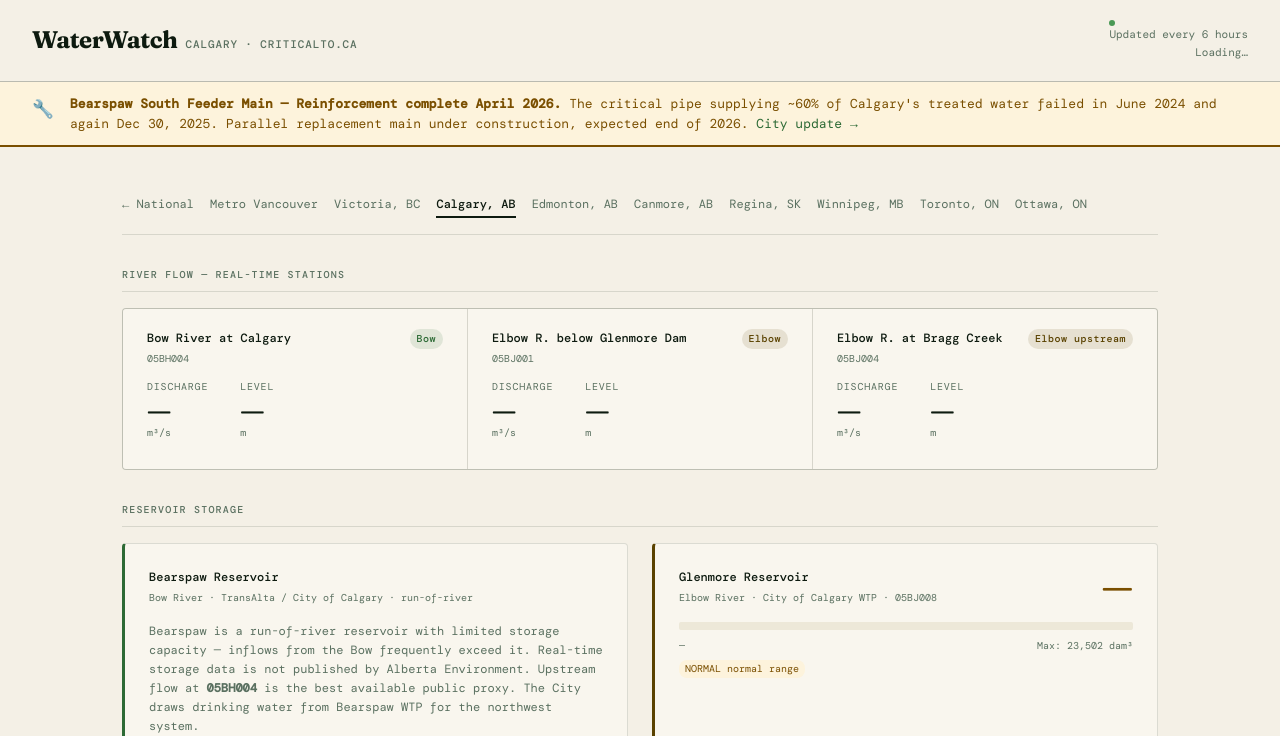
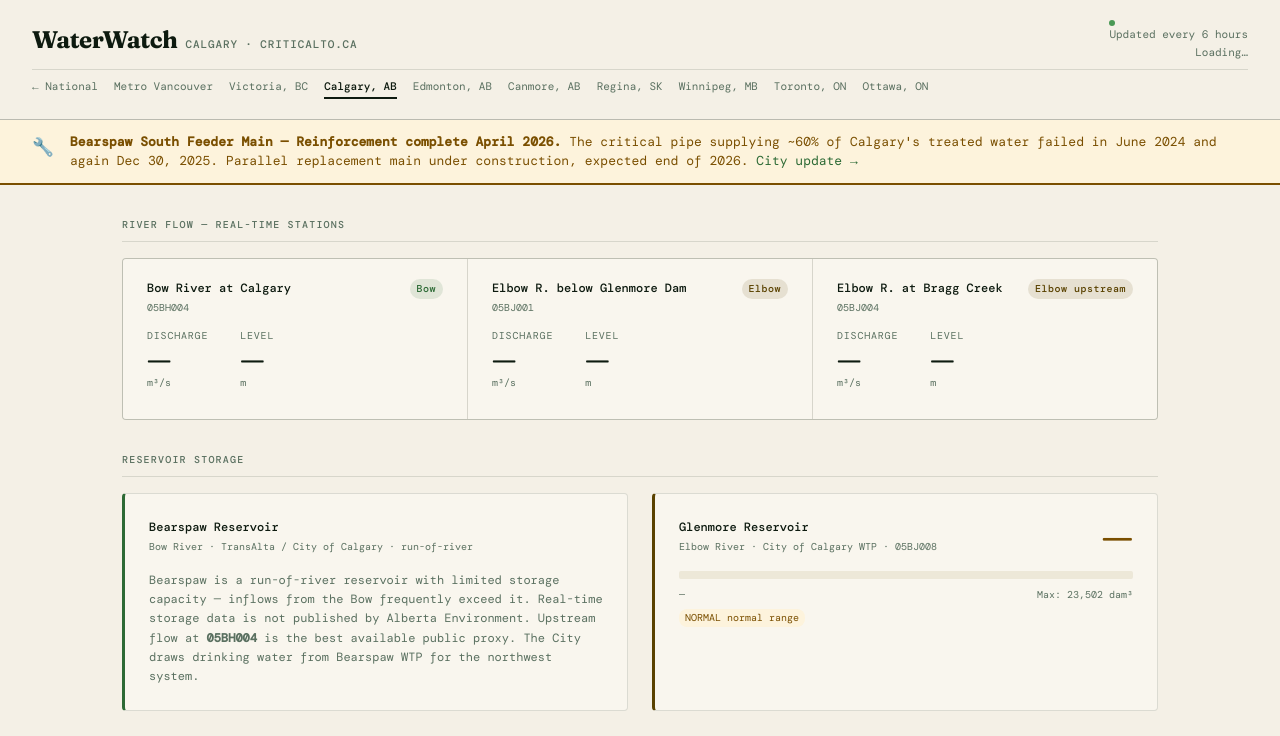
Before and after one commit to Sargjones/waterwatch, a plain HTML site: page site/calgary.html in a window 1280 px wide. Shown: the top 736 px of the page. Drawn offline with nearby package versions, Linux system fonts and the light colour scheme; grey boxes are pictures that could not be loaded.

Commit message:
Update calgary.html

```diff
--- a/site/calgary.html
+++ b/site/calgary.html
@@ -53,7 +53,7 @@
       background: var(--paper);
       position: sticky;
       top: 0;
-      z-index: 100;
+      z-index: 1001;
     }
     .logo { display: flex; align-items: baseline; gap: 0.5rem; }
     .logo-mark { font-family: var(--serif); font-size: 1.5rem; font-weight: 700; color: var(--ink); letter-spacing: -0.02em; }
@@ -139,7 +139,7 @@
     .badge-below { background: rgba(139,32,32,0.1); color: var(--danger-light); }
 
     /* ── Map ── */
-    #map { height: 280px; border-radius: 4px; border: 1px solid var(--border); margin-bottom: 2rem; }
+    #map { position: relative; z-index: 1; height: 280px; border-radius: 4px; border: 1px solid var(--border); margin-bottom: 2rem; }
 
     /* ── Chart ── */
     .chart-card { background: var(--paper-card); border: 1px solid var(--border); border-radius: 4px; padding: 1.5rem; margin-bottom: 2rem; }
@@ -195,7 +195,8 @@
 </head>
 <body>
 
-<header class="site-header">
+<header class="site-header" style="flex-direction:column;align-items:flex-start;gap:0.5rem">
+  <div style="display:flex;justify-content:space-between;align-items:center;width:100%">
     <div class="logo">
       <span class="logo-mark">WaterWatch</span>
       <span class="logo-region">Calgary · criticalto.ca</span>
@@ -204,6 +205,19 @@
       <span><span class="live-dot"></span>Updated every 6 hours</span>
       <span id="last-updated">Loading…</span>
     </div>
+  </div>
+  <nav style="display:flex;gap:1rem;flex-wrap:wrap;font-size:11px;padding-top:0.5rem;border-top:1px solid var(--border);width:100%">
+    <a href="/" style="color:var(--ink-muted);text-decoration:none">← National</a>
+    <a href="/vancouver.html" style="color:var(--ink-muted);text-decoration:none">Metro Vancouver</a>
+    <a href="/victoria.html" style="color:var(--ink-muted);text-decoration:none">Victoria, BC</a>
+    <a href="/calgary.html" style="color:var(--ink);font-weight:500;border-bottom:2px solid var(--ink);padding-bottom:1px;text-decoration:none">Calgary, AB</a>
+    <a href="/edmonton.html" style="color:var(--ink-muted);text-decoration:none">Edmonton, AB</a>
+    <a href="/canmore.html" style="color:var(--ink-muted);text-decoration:none">Canmore, AB</a>
+    <a href="/regina.html" style="color:var(--ink-muted);text-decoration:none">Regina, SK</a>
+    <a href="/winnipeg.html" style="color:var(--ink-muted);text-decoration:none">Winnipeg, MB</a>
+    <a href="/toronto.html" style="color:var(--ink-muted);text-decoration:none">Toronto, ON</a>
+    <a href="/ottawa.html" style="color:var(--ink-muted);text-decoration:none">Ottawa, ON</a>
+  </nav>
 </header>
 
 <div class="alert-banner">
@@ -218,18 +232,7 @@
 
 <main>
 
-  <div class="city-nav">
-    <a href="/">← National</a>
-    <a href="/vancouver.html">Metro Vancouver</a>
-    <a href="/victoria.html">Victoria, BC</a>
-    <a href="/calgary.html" class="active">Calgary, AB</a>
-    <a href="/edmonton.html">Edmonton, AB</a>
-    <a href="/canmore.html">Canmore, AB</a>
-    <a href="/regina.html">Regina, SK</a>
-    <a href="/winnipeg.html">Winnipeg, MB</a>
-    <a href="/toronto.html">Toronto, ON</a>
-    <a href="/ottawa.html">Ottawa, ON</a>
-  </div>
+
 
   <!-- STATIONS -->
   <p class="section-label">River Flow — Real-Time Stations</p>
```
Lines whose indentation alone changed are shown as unchanged.
